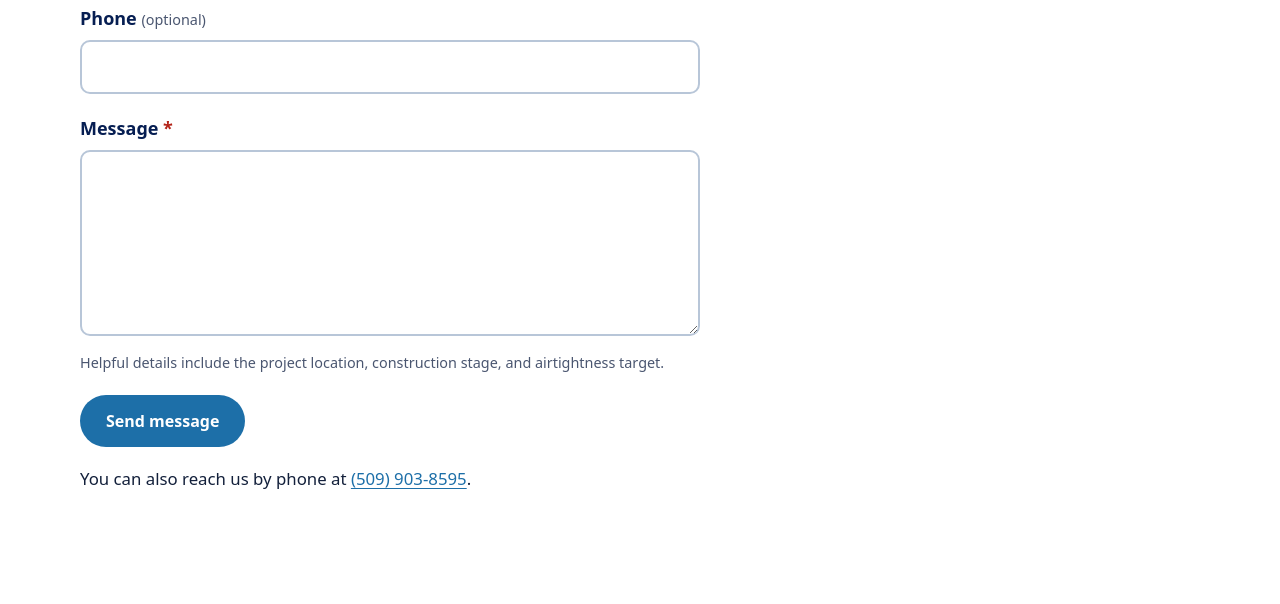
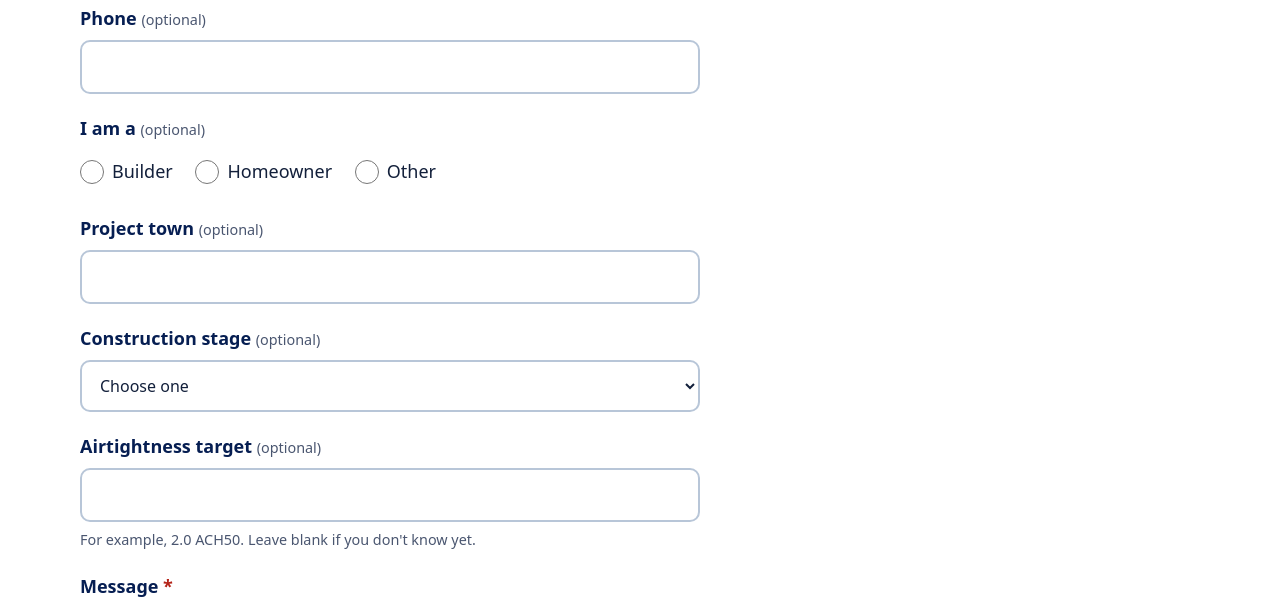
Before and after one commit to 2OH-Air-Solutions/website, an Astro site: page /contact in a window 1280 px wide. Shown: the part 610-1214 px from the top of the page. Built offline with nearby package versions, Linux system fonts and the light colour scheme; Astro itself is replaced by a stand-in of ours.

Commit message:
Ask for project details on the quote form; add quote links to service cards
- Optional fields: I am a (Builder/Homeowner/Other), Project town (with town
  suggestions), Construction stage, Airtightness target
- Each service card on the Services page links to the form with the stage pre-selected
- Tests cover the new fields and the pre-selected stage

Co-Authored-By: Claude Opus 5.5 <noreply@anthropic.com>

```diff
--- a/src/pages/contact.astro
+++ b/src/pages/contact.astro
@@ -1,6 +1,6 @@
 ---
 import Base from '../layouts/Base.astro';
-import { business } from '../data/business';
+import { business, allTowns } from '../data/business';
 const accessKey = import.meta.env.FORM_ACCESS_KEY as string;
 const redirect = new URL('/thank-you/', business.url).href;
 ---
@@ -42,6 +42,37 @@ const redirect = new URL('/thank-you/', business.url).href;
             <input id="phone" name="phone" type="tel" autocomplete="tel" />
           </div>
 
+          <fieldset class="field choices">
+            <legend>I am a <span class="opt">(optional)</span></legend>
+            <label class="choice"><input type="radio" name="Customer type" value="Builder" /> Builder</label>
+            <label class="choice"><input type="radio" name="Customer type" value="Homeowner" /> Homeowner</label>
+            <label class="choice"><input type="radio" name="Customer type" value="Other" /> Other</label>
+          </fieldset>
+
+          <div class="field">
+            <label for="town">Project town <span class="opt">(optional)</span></label>
+            <input id="town" name="Project town" type="text" autocomplete="address-level2" list="towns" />
+            <datalist id="towns">{allTowns.map((t) => <option value={t} />)}</datalist>
+          </div>
+
+          <div class="field">
+            <label for="stage">Construction stage <span class="opt">(optional)</span></label>
+            <select id="stage" name="Construction stage">
+              <option value="">Choose one</option>
+              <option value="Pre-drywall">Pre-drywall (framing open)</option>
+              <option value="Post-drywall">Post-drywall (drywall installed)</option>
+              <option value="Pre- and post-drywall">Both pre- and post-drywall</option>
+              <option value="Drywall air sealing only">Drywall air sealing only</option>
+              <option value="Not sure">Not sure</option>
+            </select>
+          </div>
+
+          <div class="field">
+            <label for="target">Airtightness target <span class="opt">(optional)</span></label>
+            <input id="target" name="Airtightness target" type="text" inputmode="decimal" aria-describedby="target-hint" />
+            <p class="hint" id="target-hint">For example, 2.0 ACH50. Leave blank if you don't know yet.</p>
+          </div>
+
           <div class="field">
             <label for="message">Message <span class="req" aria-hidden="true">*</span></label>
             <textarea
@@ -50,7 +81,7 @@ const redirect = new URL('/thank-you/', business.url).href;
               rows="6"
               required
               aria-describedby="message-hint message-err"></textarea>
-            <p class="hint" id="message-hint">Helpful details include the project location, construction stage, and airtightness target.</p>
+            <p class="hint" id="message-hint">Anything else about the project, such as the timeline or the number of houses.</p>
             <p class="err" id="message-err" hidden>Please enter a message.</p>
           </div>
 
@@ -88,6 +119,15 @@ const redirect = new URL('/thank-you/', business.url).href;
 <script>
   const form = document.getElementById('contact-form') as HTMLFormElement | null;
   if (form) {
+    const stages: Record<string, string> = {
+      'pre-drywall': 'Pre-drywall',
+      'post-drywall': 'Post-drywall',
+      'drywall-air-sealing': 'Drywall air sealing only',
+    };
+    const picked = stages[new URLSearchParams(location.search).get('service') ?? ''];
+    const stageSelect = form.querySelector('#stage') as HTMLSelectElement | null;
+    if (picked && stageSelect) stageSelect.value = picked;
+
     const status = form.querySelector('.status') as HTMLElement;
     const button = form.querySelector('button[type="submit"]') as HTMLButtonElement;
     const fields = ['name', 'email', 'message'].map((id) => ({
@@ -161,6 +201,7 @@ const redirect = new URL('/thank-you/', business.url).href;
   input[type='text'],
   input[type='email'],
   input[type='tel'],
+  select,
   textarea {
     width: 100%;
     font: inherit;
@@ -171,6 +212,36 @@ const redirect = new URL('/thank-you/', business.url).href;
     background: var(--white);
     color: var(--ink);
     min-height: 50px;
+  }
+  select {
+    appearance: auto;
+  }
+  .choices {
+    border: 0;
+    padding: 0;
+    margin: 0 0 20px;
+  }
+  .choices legend {
+    font-weight: 700;
+    color: var(--navy);
+    margin-bottom: 6px;
+    padding: 0;
+  }
+  .choice {
+    display: inline-flex;
+    align-items: center;
+    gap: 8px;
+    font-weight: 500;
+    color: var(--ink);
+    margin: 0 18px 0 0;
+    min-height: 44px;
+    cursor: pointer;
+  }
+  .choice input {
+    width: 24px;
+    height: 24px;
+    margin: 0;
+    accent-color: var(--blue-dark);
   }
   input[aria-invalid='true'],
   textarea[aria-invalid='true'] {
```
Also changed, not shown: src/pages/services.astro (+9 -0 lines), tests/contact-form.spec.ts (+15 -0 lines).
